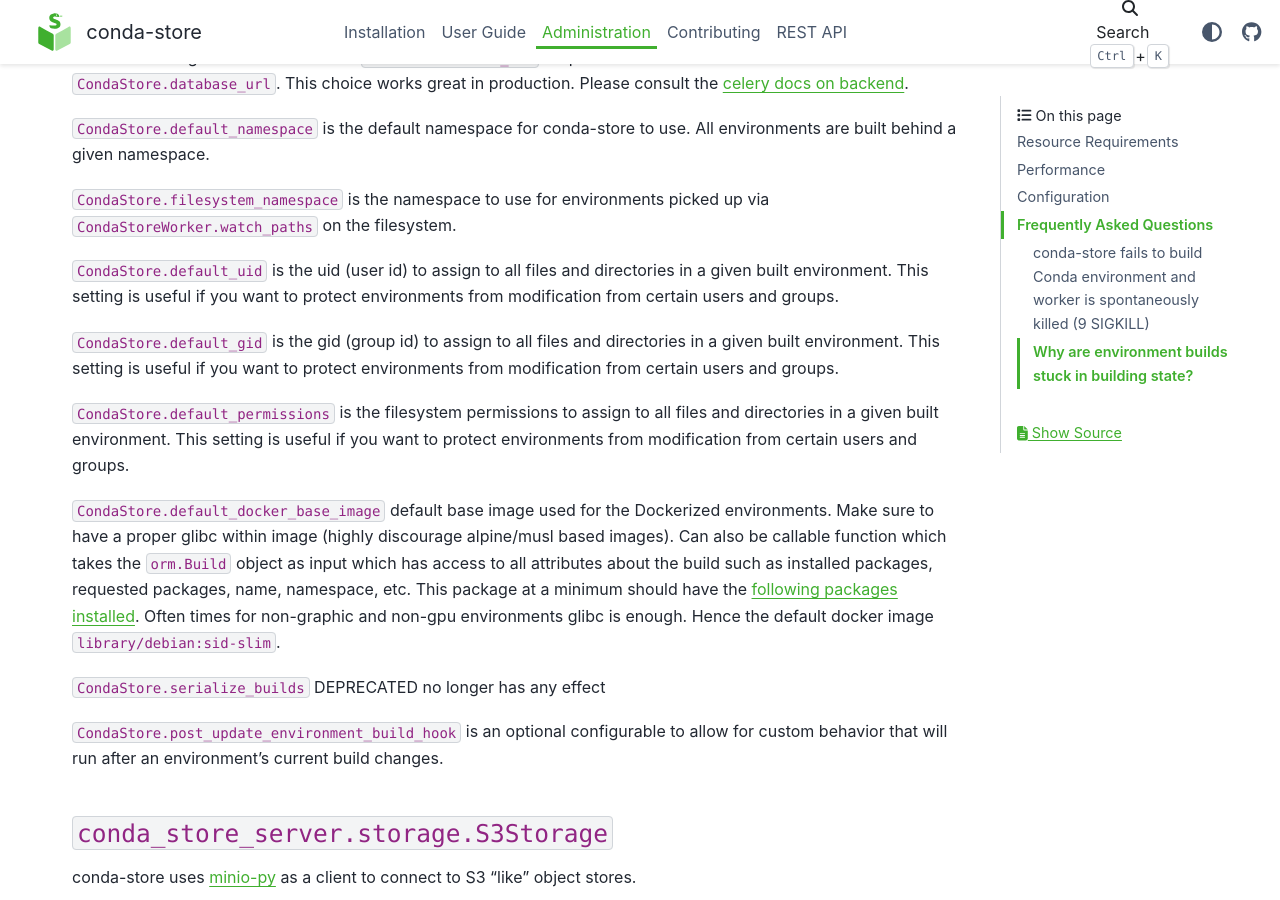
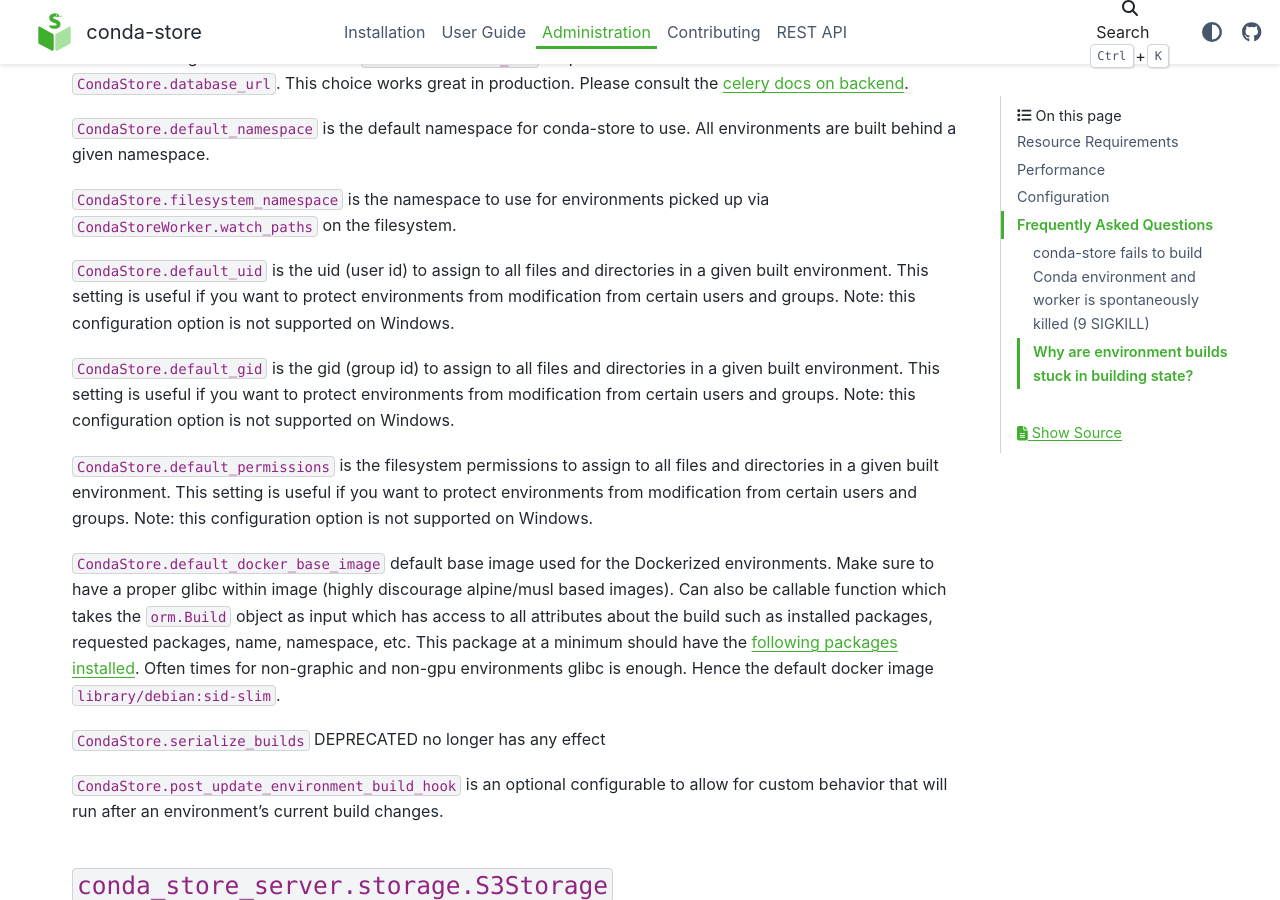
Before and after one commit to conda-incubator/conda-store, a Sphinx documentation site: the page built from docs/administration.md, in a window 1280 px wide and 900 px high, scrolled down 3711 px. Built offline with Sphinx 7.4.7 and the PyData theme 0.15.4, drawn with Linux system fonts in a browser that asks for light colours.

Commit message:
Document that filesystem permissions options aren't supported on Windows

```diff
--- a/docs/administration.md
+++ b/docs/administration.md
@@ -217,17 +217,20 @@
 `CondaStore.default_uid` is the uid (user id) to assign to all
 files and directories in a given built environment. This setting is
 useful if you want to protect environments from modification from
-certain users and groups.
+certain users and groups. Note: this configuration option is not
+supported on Windows.
 
 `CondaStore.default_gid` is the gid (group id) to assign to all
 files and directories in a given built environment. This setting is
 useful if you want to protect environments from modification from
-certain users and groups.
+certain users and groups. Note: this configuration option is not
+supported on Windows.
 
 `CondaStore.default_permissions` is the filesystem permissions to
 assign to all files and directories in a given built environment. This
 setting is useful if you want to protect environments from
-modification from certain users and groups.
+modification from certain users and groups. Note: this configuration
+option is not supported on Windows.
 
 `CondaStore.default_docker_base_image` default base image used for the
 Dockerized environments. Make sure to have a proper glibc within image
```
